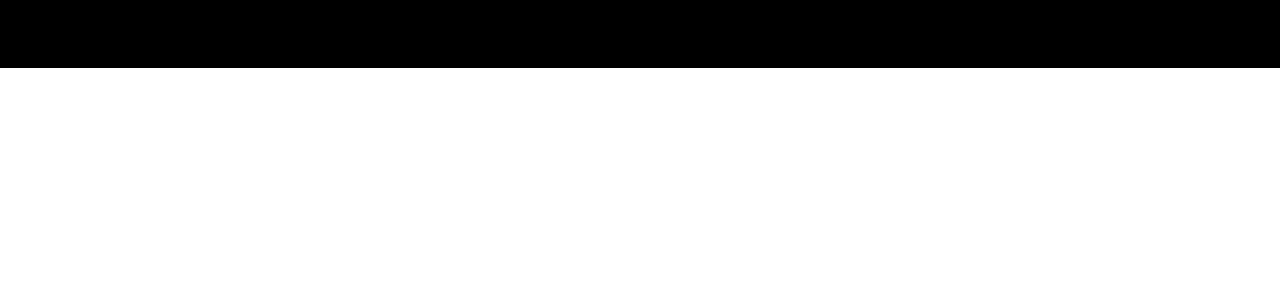
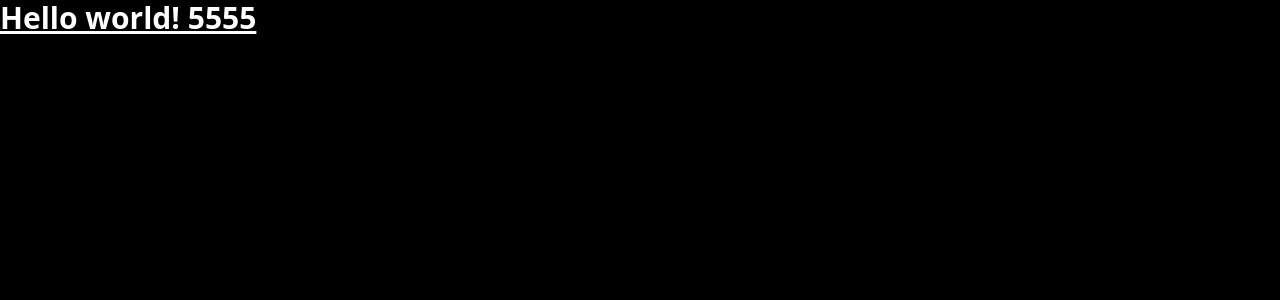
Before and after one commit to zermoser/vue_e-commerce, a Vue app: page / in a window 1280 px wide. Shown: the top 300 px of the page. Built offline with nearby package versions, Linux system fonts and the light colour scheme.

Commit message:
เพิ่ม BG ใหญ่

```diff
--- a/src/App.vue
+++ b/src/App.vue
@@ -3,7 +3,7 @@ import { RouterView } from 'vue-router'
 </script>
 
 <template>
-  <div class="min-w-full p-4 bg-black">
+  <div class="min-w-full min-h-screen bg-black text-white">
     <RouterView />
   </div>
 </template>
--- /dev/null
+++ b/src/stores/product.js
@@ -0,0 +1,15 @@
+import { defineStore } from 'pinia'
+
+export const useUserProductStore = defineStore('user-product', {
+  state: () => ({
+    list: [{
+      name: 'test',
+      imageUrl: 'https://fastly.picsum.photos/id/849/200/200.jpg?hmac=LwsdGn2endKvoLY10FPqtfqKYCVMbPEp5J6S_tUN1Yg',
+      quantity: 10,
+      about: 'testt',
+      status: 'open',
+      price: 100,
+    }],
+    loaded: false
+  })
+})
--- a/src/views/HomeView.vue
+++ b/src/views/HomeView.vue
@@ -1,4 +1,5 @@
 <script setup>
+const eiei  = '5555'
 
 </script>
 
@@ -6,6 +7,7 @@
   <div>
   <h1 class="text-3xl font-bold underline">
     Hello world!
+    {{ eiei }}
   </h1>
 </div>
 </template>
```
Also changed, not shown: src/stores/todo.js (deleted, +0 -62 lines).
